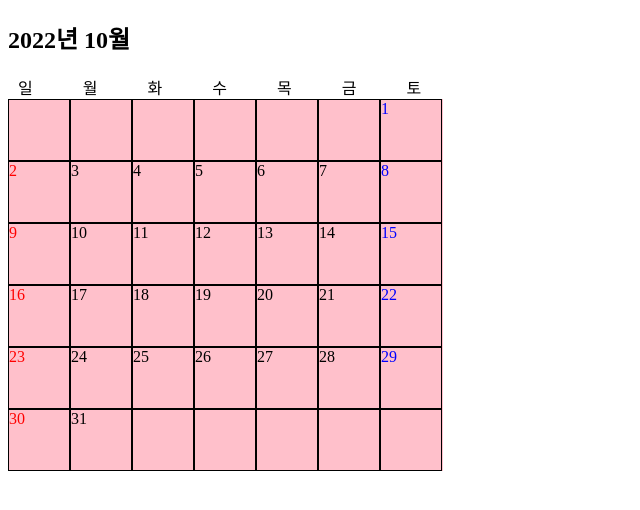
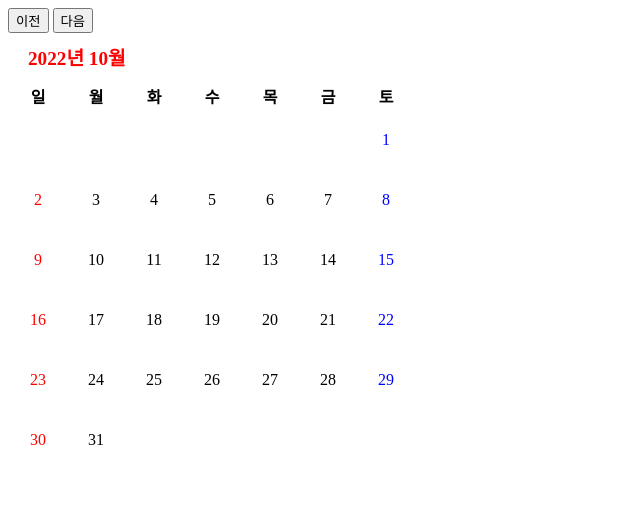
Before and after one commit to songje02/hybrid, a plain HTML site: page root/Calendar/Class05/calendar.html in a window 1280 px wide. Shown: the whole page, without its empty margins (0-640 px from the left). Drawn offline with nearby package versions, Linux system fonts and the light colour scheme.

Commit message:
calendar 수정

```diff
--- a/root/Calendar/Class05/calendar.html
+++ b/root/Calendar/Class05/calendar.html
@@ -1,66 +1,84 @@
 <!DOCTYPE html>
-<html lang="ko" dir="ltr">
-  <head>
-    <meta charset="utf-8">
-    <title>달력 만들기</title>
-    <style>
-      .day{margin-left: 10px;}
-      span{margin-right: 50px;}
-      .div{width: 60px; height: 60px; border: 1px solid black; float: left;}
-      .total_div{width: 435px; height: 62px; background-color: pink;}
-    </style>
-  </head>
-  <body>
-    <div class="total">
-      <h2>2022년 10월</h2>
-      <div class="day">
-        <span>일</span><span>월</span><span>화</span><span>수</span><span>목</span><span>금</span><span>토</span>
-      </div>
-      <div class="total_div">
-        <div class="div"></div><div class="div"></div><div class="div"></div>
-        <div class="div"></div><div class="div"></div><div class="div"></div><div class="div"></div>
-      </div>
-      <div class="total_div">
-        <div class="div"></div><div class="div"></div><div class="div"></div>
-        <div class="div"></div><div class="div"></div><div class="div"></div><div class="div"></div>
-      </div>
-      <div class="total_div">
-        <div class="div"></div><div class="div"></div><div class="div"></div>
-        <div class="div"></div><div class="div"></div><div class="div"></div><div class="div"></div>
-      </div>
-      <div class="total_div">
-        <div class="div"></div><div class="div"></div><div class="div"></div>
-        <div class="div"></div><div class="div"></div><div class="div"></div><div class="div"></div>
-      </div>
-      <div class="total_div">
-        <div class="div"></div><div class="div"></div><div class="div"></div>
-        <div class="div"></div><div class="div"></div><div class="div"></div><div class="div"></div>
-      </div>
-      <div class="total_div">
-        <div class="div"></div><div class="div"></div><div class="div"></div>
-        <div class="div"></div><div class="div"></div><div class="div"></div><div class="div"></div>
-      </div>
-    </div>
+<html>
+	<head>
+		<meta http-equiv="Content-Type" content="text/html; charset=UTF-8" />
+		<title>10월달력 만들기</title>
+    <button type="button" name="button">이전</button>
+    <button type="button" name="button">다음</button>
+		<script src="https://code.jquery.com/jquery-1.12.4.js"></script>
+	</head>
+	<body>
+		<div id="calendar"></div>
+		<script>
+			var date = new Date();
+			// 달력 연도
+			var calendarYear = date.getFullYear();
+			// 달력 월
+			var calendarMonth = date.getMonth() + 1;
+			// 달력 일
+			var calendarToday = date.getDate();
+			var monthLastDate = new Date(calendarYear, calendarMonth, 0);
+			// 달력 월의 마지막 일
+			var calendarMonthLastDate = monthLastDate.getDate();
+			var monthStartDay = new Date(calendarYear, date.getMonth(), 1);
+			// 달력 월의 시작 요일
+			var calendarMonthStartDay = monthStartDay.getDay();
+			// 주 카운트
+			var calendarWeekCount = Math.ceil((calendarMonthStartDay + calendarMonthLastDate) / 7);
 
-    <script>
-      var total_div = document.getElementsByClassName("total_div");
-      var div = document.getElementsByClassName("div");
+      var btn = document.getElementsByName('button');
 
-      for(var i=1; i<32; i++){
-        div[i+5].innerHTML = i;
-      }
-      for(var j=1; j<6; j++){
-        var sum1=0;
-        var sum2=0;
+      var html = "";
+      html += "<table>";
+      html += "<caption style=\"font-size: larger; font-weight: bolder; color: red; text-align: left; padding: 10px 20px;\">" + calendarYear + "년 " + calendarMonth + "월</caption>";
+      html += "<thead>";
+      html += "<tr>";
+      html += "<th>일</th><th>월</th><th>화</th><th>수</th><th>목</th><th>금</th><th>토</th>";
+      html += "</tr>";
+      html += "</thead>";
+      html += "<tbody>";
+      // 위치
+      var calendarPos = 0;
+      // 날짜
+      var calendarDay = 0;
+      var count;
 
-        sum1 = 7*j;
-        sum2 = 6*j+j-1;
+      btn[0].addEventListener('click', function functionName() {
 
-        div[sum1].style.color = "red";
-        div[sum2].style.color = "blue";
-        console.log(sum2);
-      }
+        count++;
+        calendarYear = date.getFullYear() - count;
+        console.log(count);
 
-    </script>
-  </body>
+      });
+
+      for (var index1 = 0; index1 < calendarWeekCount; index1++) {
+      	html += "<tr>";
+      	for (var index2 = 0; index2 < 7; index2++) {
+      		html += "<td style=\"padding: 10px 10px; text-align: center;\">";
+      		if (calendarMonthStartDay <= calendarPos && calendarDay < calendarMonthLastDate) {
+      			calendarDay++;
+            if(index2 == 0){
+              html += "<span style=\"display: block; padding: 10px 10px; color:red;>";
+              html += "\">" + calendarDay + "</span>"
+            }
+            else if(index2 == 6){
+              html += "<span style=\"display: block; padding: 10px 10px; color:blue;>";
+              html += "\">" + calendarDay + "</span>"
+            }
+            else{
+              html += "<span style=\"display: block; padding: 10px 10px;>";
+              html += "\">" + calendarDay + "</span>"
+            }
+        		}
+        		html += "</td>";
+        		calendarPos++;
+        }
+	         html += "</tr>";
+			}
+
+        html += "</tbody>";
+        html += "</table>";
+        $("#calendar").html(html);
+  		</script>
+	</body>
 </html>
```
